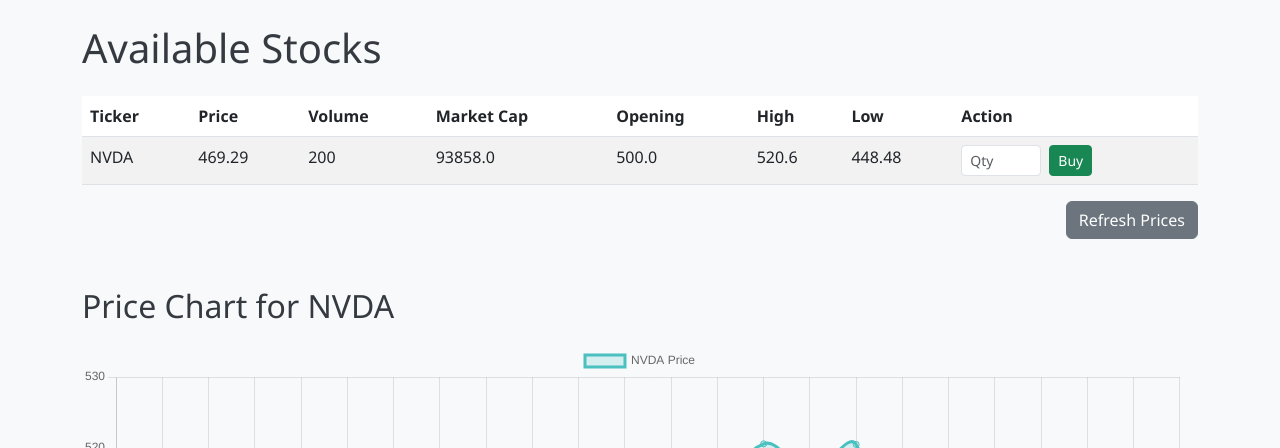
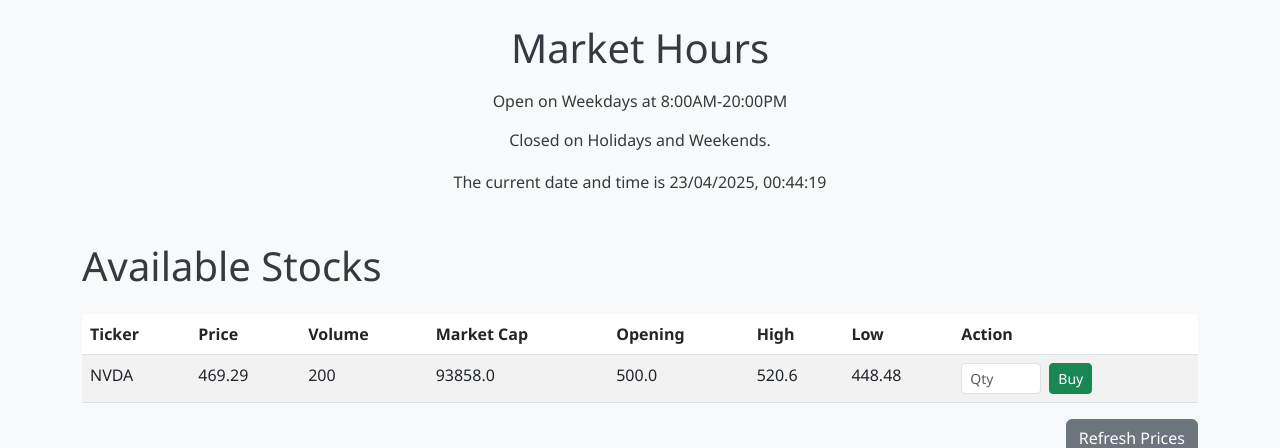
Before and after one commit to Aron-Chu/IFT-401-Project, a Flask app: page / in a window 1280 px wide. Shown: the part 62-510 px from the top of the page. Run offline with Flask 3, Linux system fonts and the light colour scheme; a user stored in the database is signed in.

Commit message:
Update index.html

```diff
--- a/stock_trading_system/templates/index.html
+++ b/stock_trading_system/templates/index.html
@@ -1,5 +1,22 @@
 {% extends 'base.html' %}
 {% block content %}
+<!--Flash message-->
+{% with messages = get_flashed_messages(category_filter=["error"]) %}
+{% if messages %}
+  {% for message in messages %}
+  <div class="alert alert-danger alert-dismissible fade show" role="alert">
+    {{ message }}
+    <button type="button" class="btn-close" data-bs-dismiss="alert" aria-label="Close"></button>
+  </div>
+  {% endfor %}
+{% endif %}
+{% endwith %}
+<div class="mb-5" style="text-align: center;">
+  <h1>Market Hours</h1>
+  <h6>Open on Weekdays at 8:00AM-20:00PM</h6>
+  <h6>Closed on Holidays and Weekends.</h6>
+  <p>The current date and time is {{date_time}}</p>
+</div>
 <h1 class="mb-4">Available Stocks</h1>
 <table class="table table-striped table-hover">
   <thead>
```
